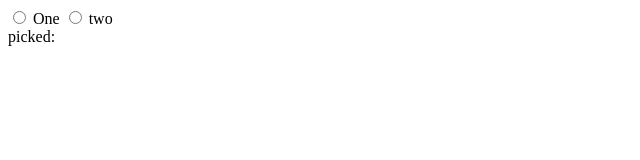
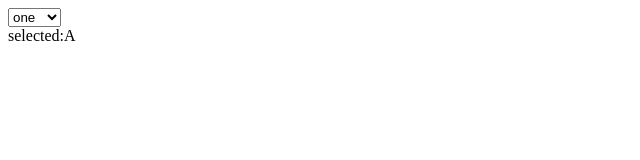
Before and after one commit to xlk1995/Vue-Demo, a plain HTML site: page index.html in a window 1280 px wide. Shown: the whole page, without its empty margins (0-640 px from the left). Drawn offline with nearby package versions, Linux system fonts and the light colour scheme.

Commit message:
选择框

```diff
--- a/index.html
+++ b/index.html
@@ -8,11 +8,13 @@
 </head>
 <body>
     <div id ="app">
-        <input type="radio" id="one" value="one" v-model="picked">
-        <label for="one">One</label>
-        <input type="radio" id="two" value="two" v-model="picked">
-        <label for="two">two</label>
-        <div>picked:{{picked}}</div>
+        <select v-model="selected">
+            <option v-for="option in options" v-bind:value="option.value">
+                {{option.text}}
+            </option>
+        </select>
+        <br>
+        <div>selected:{{selected}}</div>
 
    </div>
    <script src="https://cdn.bootcss.com/vue/2.5.16/vue.js"></script>
@@ -20,7 +22,13 @@
        var vm = new Vue ({
            el:'#app',
            data:{
-               picked:''
+               selected:'A',
+               options:[
+                   {text:'one',value:'A'},
+                   {text:'two',value:'B'},
+                   {text:'three',value:'C'}
+
+               ]
           }
        })
    </script>
```
